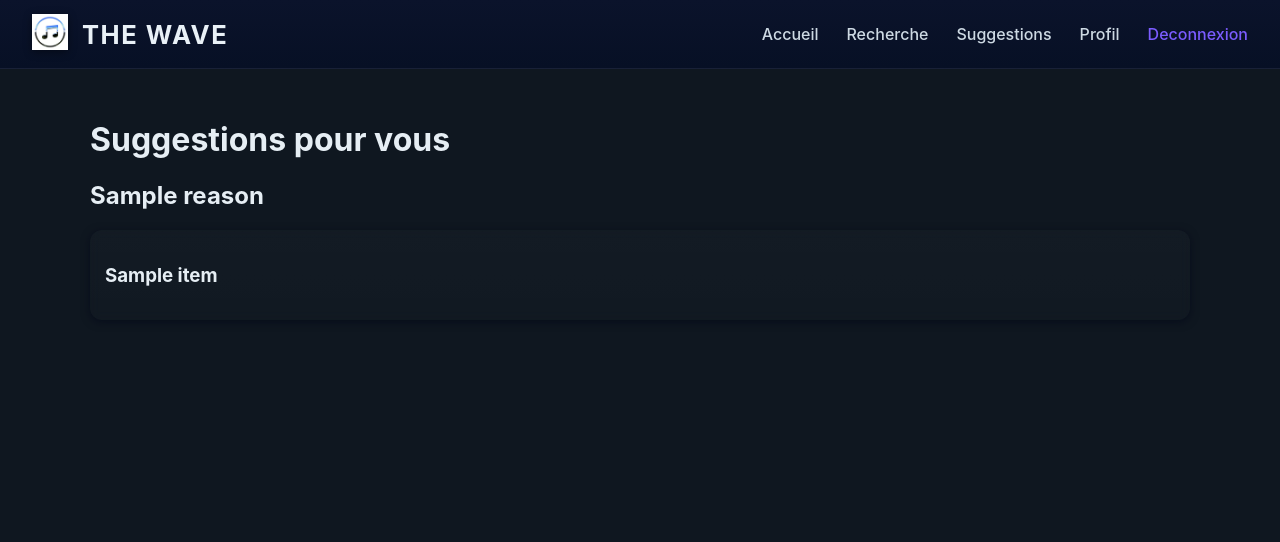
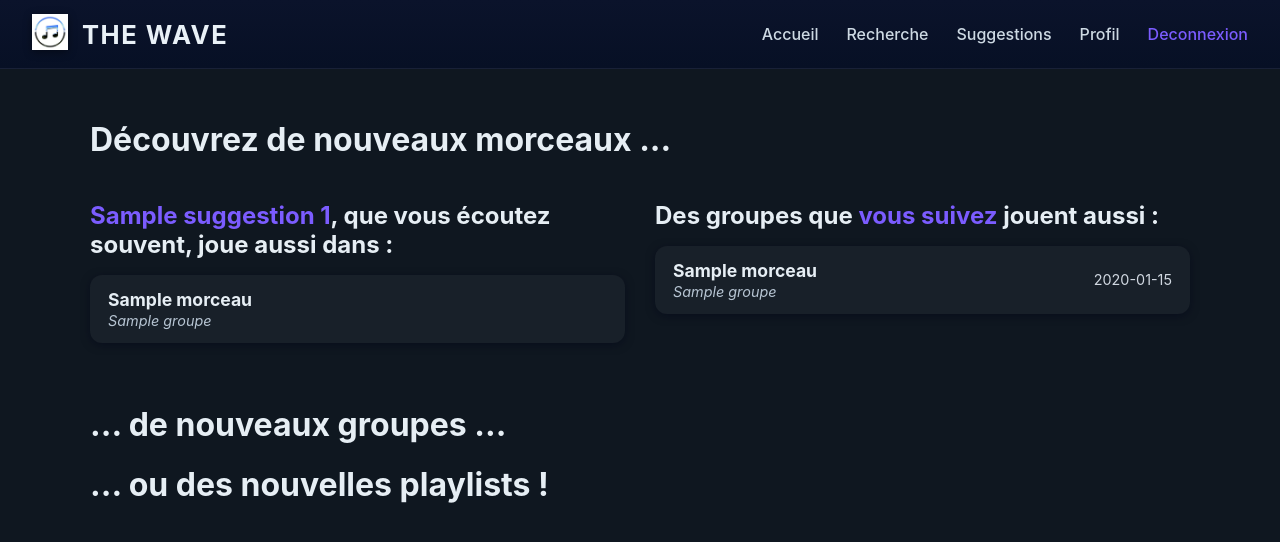
Before and after one commit to DanieldelaCueva/the-wave-project, a Flask app: template src/templates/utilisateur/suggestions.html in a window 1280 px wide. Shown: the top 542 px of the page. Run offline with Flask 3, Linux system fonts and the light colour scheme; the template is opened without the code that fills it: most values are stand-ins (such as "Sample title", 1, 10 or a date in 2020); some libraries are stand-ins or nearby versions.

Commit message:
page suggestions 1

```diff
--- a/src/main.py
+++ b/src/main.py
@@ -5,6 +5,7 @@ from flask import Flask, render_template, request, redirect, session,url_for
 import psycopg2
 import psycopg2.extras
 import secrets
+import random
 
 from passlib.hash import pbkdf2_sha256
 
@@ -225,6 +226,43 @@ def creation_playlist(pseudo):
     else:
         return redirect(url_for("creer_playlist"))
 
+@app.route('/suggestions')
+@validation_connexion
+def suggestions(pseudo):
+    with db.connect() as conn:
+        with conn.cursor() as cur1:
+            cur1.execute("""SELECT idArtiste, prenom ||' '|| nom AS nom, count(*) AS nb_ecoutes
+                         FROM ecoute NATURAL JOIN participe NATURAL JOIN artiste
+                         WHERE pseudo = '%s'
+                         GROUP BY (idArtiste, prenom, nom)
+                         HAVING count(*) >= 3
+                         """ % pseudo)
+            artistes_tres_ecoutes = cur1.fetchall()
+            if artistes_tres_ecoutes:
+                # on choisit quel des artistes très écoutés va être utilisé pour la recommendation
+                artiste_utilise = artistes_tres_ecoutes[random.randint(0,len(artistes_tres_ecoutes)-1)]
+
+                with conn.cursor() as cur2:
+                    # on selectionne les morceaux joués par cet artiste sauf les deux plus écoutés par l'utilisateur
+                    cur2.execute("""(SELECT idMorceau, titre, nom AS groupe
+                    FROM morceau NATURAL JOIN participe NATURAL JOIN joue NATURAL JOIN groupe
+                    WHERE idArtiste = %i)
+                    EXCEPT
+                    (SELECT idMorceau, titre, nom AS groupe
+                    FROM morceau NATURAL JOIN ecoute NATURAL JOIN participe NATURAL JOIN joue NATURAL JOIN groupe
+                    WHERE pseudo = '%s' AND idArtiste = %i
+                    GROUP BY (idMorceau, titre, groupe.nom)
+                    ORDER BY sum(dureeEcoute) DESC LIMIT 2);
+                    """ % (artiste_utilise.idartiste, pseudo, artiste_utilise.idartiste))
+                    morceaux = cur2.fetchall()
+                    suggestion_1 = {
+                        "nom_artiste" : artiste_utilise.nom,
+                        "morceaux" : morceaux
+                    }
+            else:
+                suggestion_1 = {}
+    return render_template('utilisateur/suggestions.html', suggestion_1 = suggestion_1)
+
 @app.route('/recherche')
 def recherche():
     q = request.args.get('q','')
--- a/src/templates/utilisateur/suggestions.html
+++ b/src/templates/utilisateur/suggestions.html
@@ -1,16 +1,54 @@
-{% extends "base.html" %}
-{% block title %}Suggestions – The Wave{% endblock %}
+{% extends "base.html" %} {% block title %}Suggestions – The Wave{% endblock %}
 {% block content %}
-<h1>Suggestions pour vous</h1>
 
-{% for block in suggestions %}
-    <h2>{{ block.reason }}</h2>
-    <div class="grid">
-        {% for item in block.items %}
-            <div class="card">
-                <h3>{{ item.title }}</h3>
-            </div>
-        {% endfor %}
-    </div>
-{% endfor %}
+<h1>Découvrez de nouveaux morceaux ...</h1>
+<div class="two-columns">
+  <!-- COLONNE GAUCHE : morceaux d'un artiste très écouté -->
+  <div class="column">
+    {% if suggestion_1 %}
+    <h2><span style="color:#7b5cff">{{ suggestion_1.nom_artiste }}</span>, que vous écoutez souvent, joue aussi dans : </h2>
+
+    {% if suggestion_1.morceaux %} {% for morceau in suggestion_1.morceaux %}
+    <a href="ecouter/{{morceau.idmorceau}}" class="list-card-link">
+      <div class="list-card">
+        <div class="list-card-info">
+          <h3>{{ morceau.titre }}</h3>
+          <p><i>{{ morceau.groupe }}</i></p>
+        </div>
+      </div>
+    </a>
+    {% endfor %} {% else %}
+    <p>Vous n'avez pas encore d'écoutes!</p>
+    {% endif %}
+    {% else %}
+    <h2>Recommendation d'artistes que <span style="color:#7b5cff">vous écoutez souvent</span> : </h2>
+    <p>Vous n'avez pas d'historique d'écoutes fréquentes.</p>
+    {% endif %}
+  </div>
+
+  <!-- COLONNE DROITE : morceaux joués par des groupes suivis -->
+  <div class="column">
+    <h2>Des groupes que <span style="color:#7b5cff">vous suivez</span> jouent aussi :</h2>
+
+    {% if dernieres_ecoutes %} {% for morceau in dernieres_ecoutes %}
+    <a href="ecouter/{{morceau.idmorceau}}" class="list-card-link">
+      <div class="list-card">
+        <div class="list-card-info">
+          <h3>{{ morceau.titre }}</h3>
+          <p><i>{{ morceau.groupe }}</i></p>
+        </div>
+        <div class="list-card-meta">
+          <span>{{ morceau.dateecoute }}</span>
+        </div>
+      </div>
+    </a>
+    {% endfor %} {% else %}
+    <p>Vous n'avez pas encore d'écoutes!</p>
+    {% endif %}
+  </div>
+</div>
+<h1>... de nouveaux groupes ...</h1>
+
+<h1>... ou des nouvelles playlists !</h1>
+
 {% endblock %}
```
